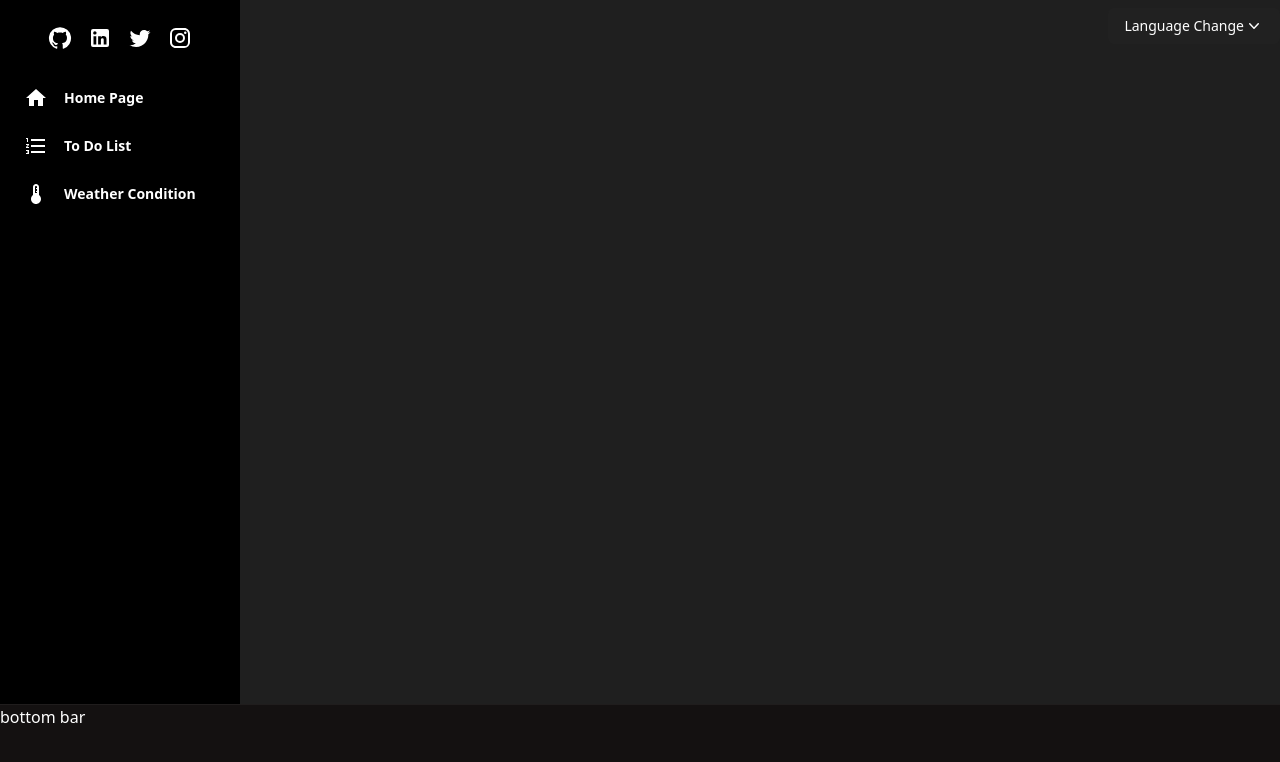
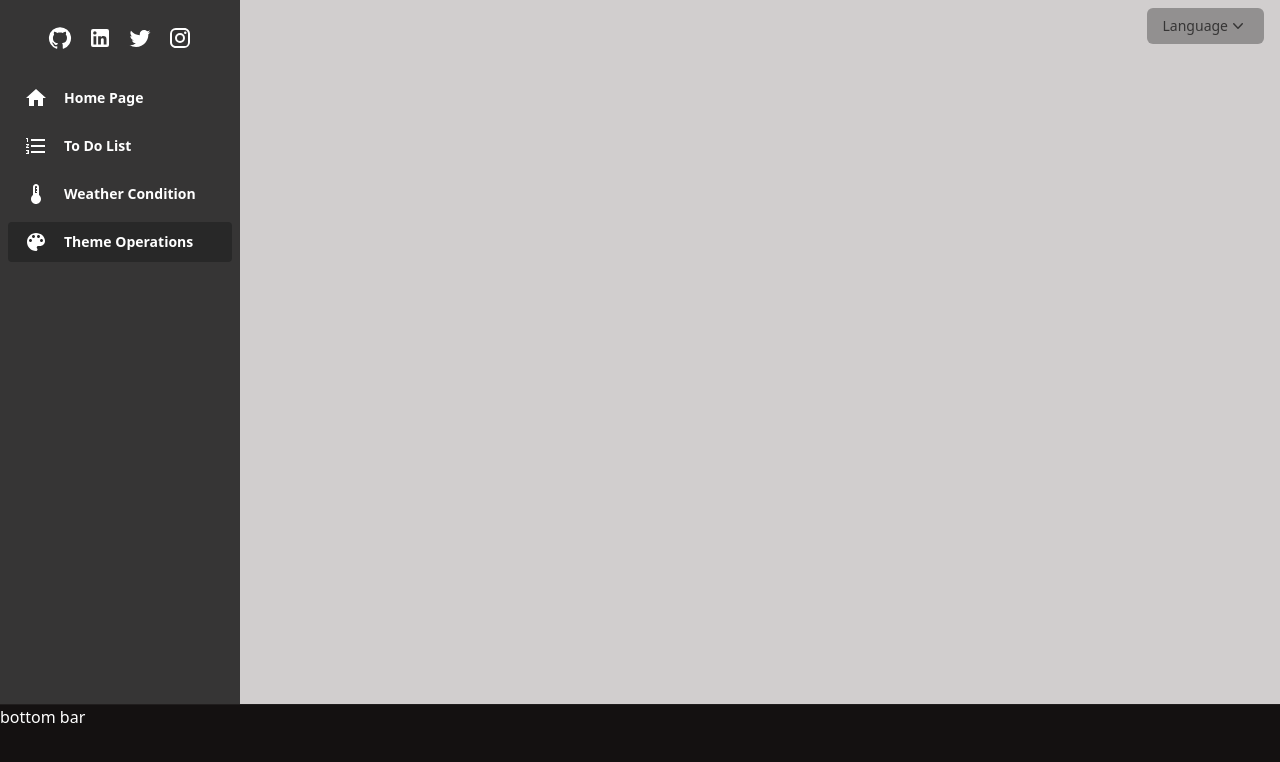
Before and after one commit to aliergul/react-milestone, a React (Create React App) app: page /theme in a window 1280 px wide. Shown: the top 762 px of the page. Built offline with nearby package versions, Linux system fonts and the light colour scheme.

Commit message:
Some style attributes changes

```diff
--- a/src/components/Content.js
+++ b/src/components/Content.js
@@ -5,6 +5,7 @@ import { Route } from "react-router-dom";
 import Todo from "../pages/Todo/Todo";
 import Home from "../pages/Home/Home";
 import Weather from "../pages/Weather/Weather";
+import ThemeOperations from "../pages/ThemeOperations/ThemeOperations";
 
 function Content() {
   return (
@@ -23,6 +24,9 @@ function Content() {
           <Route path="/weather">
             <Weather />
           </Route>
+          <Route path="theme">
+            <ThemeOperations />
+          </Route>
         </Switch>
       </div>
     </main>
--- a/src/components/Sidebar.js
+++ b/src/components/Sidebar.js
@@ -9,7 +9,7 @@ import i18n from "../i18n/i18n";
 
 function Sidebar() {
   return (
-    <aside className="w-60 pt-6 flex flex-shrink-0 flex-col bg-black">
+    <aside className="w-60 pt-6 flex flex-shrink-0 flex-col bg-sidebar">
       <a href="/" className="flex items-center justify-center mb-7 px-6 gap-4">
         <Tooltip title={i18n.t("tooltips:github")} disableInteractive>
           <a
--- a/src/components/Sidebar/Menu.js
+++ b/src/components/Sidebar/Menu.js
@@ -3,6 +3,7 @@ import { NavLink } from "react-router-dom";
 import HomeIcon from "@mui/icons-material/Home";
 import FormatListNumberedIcon from "@mui/icons-material/FormatListNumbered";
 import ThermostatIcon from "@mui/icons-material/Thermostat";
+import ColorLensIcon from "@mui/icons-material/ColorLens";
 import i18n from "../../i18n/i18n";
 function Menu() {
   return (
@@ -47,6 +48,19 @@ function Menu() {
             {i18n.t("pages:weather")}
           </NavLink>
         </li>
+        <li>
+          <NavLink
+            activeClassName="bg-active text-white"
+            exact
+            to={"/theme"}
+            className="h-10 flex gap-x-4 items-center text-sm font-semibold text-link rounded hover:text-white px-4"
+          >
+            <span className="transition-all">
+              <ColorLensIcon />
+            </span>
+            {i18n.t("pages:theme_operations")}
+          </NavLink>
+        </li>
       </ul>
     </nav>
   );
--- a/src/i18n/en/all.json
+++ b/src/i18n/en/all.json
@@ -2,12 +2,13 @@
   "pages": {
     "home_page": "Home Page",
     "to_do_list": "To Do List",
-    "weather": "Weather Condition"
+    "weather": "Weather Condition",
+    "theme_operations": "Theme Operations"
   },
   "language": {
     "tr": "Turkish",
     "en": "English",
-    "change": "Language Change"
+    "change": "Language"
   },
   "tooltips": {
     "github": "You can access the source codes of the project and the Git profile of the project owner here.",
--- a/src/i18n/tr/all.json
+++ b/src/i18n/tr/all.json
@@ -2,7 +2,8 @@
   "pages": {
     "home_page": "Ana Sayfa",
     "to_do_list": "Yapılacaklar Listesi",
-    "weather": "Hava Durumu"
+    "weather": "Hava Durumu",
+    "theme_operations": "Tema İşlemleri"
   },
   "language": {
     "tr": "Türkçe",
--- a/src/language/Language.js
+++ b/src/language/Language.js
@@ -12,13 +12,13 @@ function Language() {
     window.location.reload(false);
   };
   return (
-    <div className="relative z-10 text-right">
+    <div className="relative mr-4">
       <Menu
         as="div"
         className="inline-block text-left absolute right-0 mt-2 z-50"
       >
         <div>
-          <Menu.Button className="inline-flex w-full justify-center rounded-md bg-active bg-opacity-20 px-4 py-2 text-sm font-medium text-white hover:bg-opacity-30 focus:outline-none focus-visible:ring-2 focus-visible:ring-white focus-visible:ring-opacity-75">
+          <Menu.Button className="inline-flex w-full justify-center rounded-md bg-black bg-opacity-30 px-4 py-2 text-sm font-medium text-sidebar hover:bg-opacity-30 focus:outline-none focus-visible:ring-2 focus-visible:ring-white focus-visible:ring-opacity-75">
             {i18n.t("language:change")}
             <ChevronDownIcon className="w-5" aria-hidden="true" />
           </Menu.Button>{" "}
@@ -39,7 +39,7 @@ function Language() {
                   <button
                     className={`${
                       active && "bg-main "
-                    } text-white group flex w-full items-center rounded-md px-2 py-2 text-sm`}
+                    } text-sidebar group flex w-full items-center rounded-md px-2 py-2 text-sm`}
                     onClick={() => changeLanguage("tr")}
                   >
                     <ReactCountryFlag
@@ -57,7 +57,7 @@ function Language() {
                   <button
                     className={`${
                       active && "bg-main "
-                    } text-white group flex w-full items-center rounded-md px-2 py-2 text-sm`}
+                    } text-sidebar group flex w-full items-center rounded-md px-2 py-2 text-sm`}
                     onClick={() => changeLanguage("en")}
                   >
                     <ReactCountryFlag
--- /dev/null
+++ b/src/pages/ThemeOperations/ThemeOperations.js
@@ -0,0 +1,7 @@
+import React from "react";
+
+function ThemeOperations() {
+  return <div>ThemeOperations</div>;
+}
+
+export default ThemeOperations;
--- a/src/pages/Weather/Weather.js
+++ b/src/pages/Weather/Weather.js
@@ -31,7 +31,7 @@ function Weather() {
   };
   return (
     <div className="max-w-3xl m-5 mx-auto rounded-md grid gap-5">
-      <label className="text-2xl font-semibold flex items-center justify-center">
+      <label className="text-3xl font-bold flex items-center justify-center text-title">
         {i18n.t("pages:weather")}
       </label>
       <WeatherSearch onSearchChange={handleSearchChange} />
--- a/src/pages/Weather/views/WeatherForecast.js
+++ b/src/pages/Weather/views/WeatherForecast.js
@@ -25,7 +25,7 @@ const WeatherForecast = ({ data }) => {
 
   return (
     <>
-      <label className="text-2xl font-semibold">
+      <label className="text-2xl font-semibold text-title">
         {i18n.t("forecast_weather:daily")}
       </label>
       <Accordion allowZeroExpanded>
@@ -33,7 +33,7 @@ const WeatherForecast = ({ data }) => {
           <AccordionItem key={index}>
             <AccordionItemHeading>
               <AccordionItemButton>
-                <div className="bg-gray-300 rounded-lg h-10 my-2 flex items-center cursor-pointer text-base p-2">
+                <div className="bg-gray-400 rounded-lg h-10 my-2 flex items-center cursor-pointer text-base p-2">
                   <img
                     alt="weather"
                     className="w-10 h-10"
@@ -53,7 +53,7 @@ const WeatherForecast = ({ data }) => {
               </AccordionItemButton>
             </AccordionItemHeading>
             <AccordionItemPanel>
-              <div className="grid gap-x-4 md:gap-x-6 grid-cols-2 p-2 md:p-4 bg-black">
+              <div className="grid gap-x-4 md:gap-x-6 grid-cols-2 p-2 md:p-4 bg-forecast rounded-lg">
                 <div className="flex items-center h-8 justify-between">
                   <label className="text-gray-300 font-medium">
                     {i18n.t("forecast_weather:pressure")}
--- a/src/style.css
+++ b/src/style.css
@@ -439,7 +439,7 @@ html,
   #root {
   height: 100%;
   --tw-bg-opacity: 1;
-  background-color: rgb(31 31 31 / var(--tw-bg-opacity));
+  background-color: rgb(209 206 206 / var(--tw-bg-opacity));
   --tw-text-opacity: 1;
   color: rgb(255 255 255 / var(--tw-text-opacity));
   -webkit-font-smoothing: antialiased;
@@ -606,6 +606,10 @@ html,
   --tw-backdrop-sepia:  ;
 }
 
+.fixed {
+  position: fixed;
+}
+
 .absolute {
   position: absolute;
 }
@@ -616,6 +620,14 @@ html,
 
 .right-0 {
   right: 0px;
+}
+
+.right-1 {
+  right: 0.25rem;
+}
+
+.right-9 {
+  right: 2.25rem;
 }
 
 .z-10 {
@@ -632,6 +644,10 @@ html,
 
 .m-5 {
   margin: 1.25rem;
+}
+
+.m-2 {
+  margin: 0.5rem;
 }
 
 .mx-auto {
@@ -848,6 +864,11 @@ html,
   background-color: rgb(20 17 17 / var(--tw-bg-opacity));
 }
 
+.bg-forecast {
+  --tw-bg-opacity: 1;
+  background-color: rgb(54 53 53 / var(--tw-bg-opacity));
+}
+
 .bg-gray-300 {
   --tw-bg-opacity: 1;
   background-color: rgb(209 213 219 / var(--tw-bg-opacity));
@@ -858,8 +879,50 @@ html,
   background-color: rgb(209 127 20 / var(--tw-bg-opacity));
 }
 
+.bg-sidebar {
+  --tw-bg-opacity: 1;
+  background-color: rgb(54 53 53 / var(--tw-bg-opacity));
+}
+
+.bg-gray-700 {
+  --tw-bg-opacity: 1;
+  background-color: rgb(55 65 81 / var(--tw-bg-opacity));
+}
+
+.bg-gray-500 {
+  --tw-bg-opacity: 1;
+  background-color: rgb(107 114 128 / var(--tw-bg-opacity));
+}
+
+.bg-gray-400 {
+  --tw-bg-opacity: 1;
+  background-color: rgb(156 163 175 / var(--tw-bg-opacity));
+}
+
+.bg-backdrop {
+  --tw-bg-opacity: 1;
+  background-color: rgb(31 31 31 / var(--tw-bg-opacity));
+}
+
+.bg-weather {
+  --tw-bg-opacity: 1;
+  background-color: rgb(69 97 4 / var(--tw-bg-opacity));
+}
+
 .bg-opacity-20 {
   --tw-bg-opacity: 0.2;
+}
+
+.bg-opacity-10 {
+  --tw-bg-opacity: 0.1;
+}
+
+.bg-opacity-40 {
+  --tw-bg-opacity: 0.4;
+}
+
+.bg-opacity-30 {
+  --tw-bg-opacity: 0.3;
 }
 
 .bg-bottom {
@@ -910,6 +973,11 @@ html,
   padding-bottom: 1.25rem;
 }
 
+.px-9 {
+  padding-left: 2.25rem;
+  padding-right: 2.25rem;
+}
+
 .pl-5 {
   padding-left: 1.25rem;
 }
@@ -929,6 +997,11 @@ html,
 .text-2xl {
   font-size: 1.5rem;
   line-height: 2rem;
+}
+
+.text-3xl {
+  font-size: 1.875rem;
+  line-height: 2.25rem;
 }
 
 .text-4xl {
@@ -954,6 +1027,10 @@ html,
 .text-xs {
   font-size: 0.75rem;
   line-height: 1rem;
+}
+
+.font-bold {
+  font-weight: 700;
 }
 
 .font-light {
@@ -1009,9 +1086,19 @@ html,
   color: rgb(17 24 39 / var(--tw-text-opacity));
 }
 
+.text-title {
+  --tw-text-opacity: 1;
+  color: rgb(34 34 34 / var(--tw-text-opacity));
+}
+
 .text-white {
   --tw-text-opacity: 1;
   color: rgb(255 255 255 / var(--tw-text-opacity));
+}
+
+.text-sidebar {
+  --tw-text-opacity: 1;
+  color: rgb(54 53 53 / var(--tw-text-opacity));
 }
 
 .opacity-0 {
--- a/tailwind.config.js
+++ b/tailwind.config.js
@@ -11,6 +11,10 @@ module.exports = {
         main: "#D17F14",
         weather: "#456104",
         bottom: "#141111",
+        content: "#D1CECE",
+        sidebar: "#363535",
+        title: "#222222",
+        forecast: "#363535",
       },
     },
   },
--- a/tailwind.css
+++ b/tailwind.css
@@ -6,7 +6,7 @@
   html,
   body,
   #root {
-    @apply h-full bg-backdrop text-white antialiased;
+    @apply h-full bg-content text-white antialiased;
   }
   #root {
     @apply flex flex-col;
```
